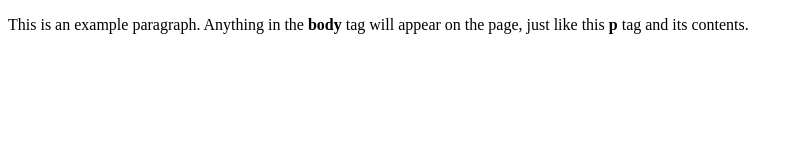
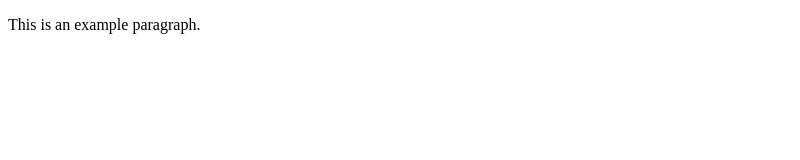
Before and after one commit to amanueltedla/DLP1Remote, a plain HTML site: page index.html in a window 1280 px wide. Shown: the whole page, without its empty margins (0-800 px from the left). Drawn offline with Linux system fonts and the light colour scheme.

Commit message:
Modify the body of the first page

```diff
--- a/index.html
+++ b/index.html
@@ -4,6 +4,6 @@
     <title> First page </title>
   </head>
   <body>
-    <p>This is an example paragraph. Anything in the <strong>body</strong> tag will appear on the page, just like this <strong>p</strong> tag and its contents.</p>
+    <p>This is an example paragraph.</p>
   </body>
 </html>
```
